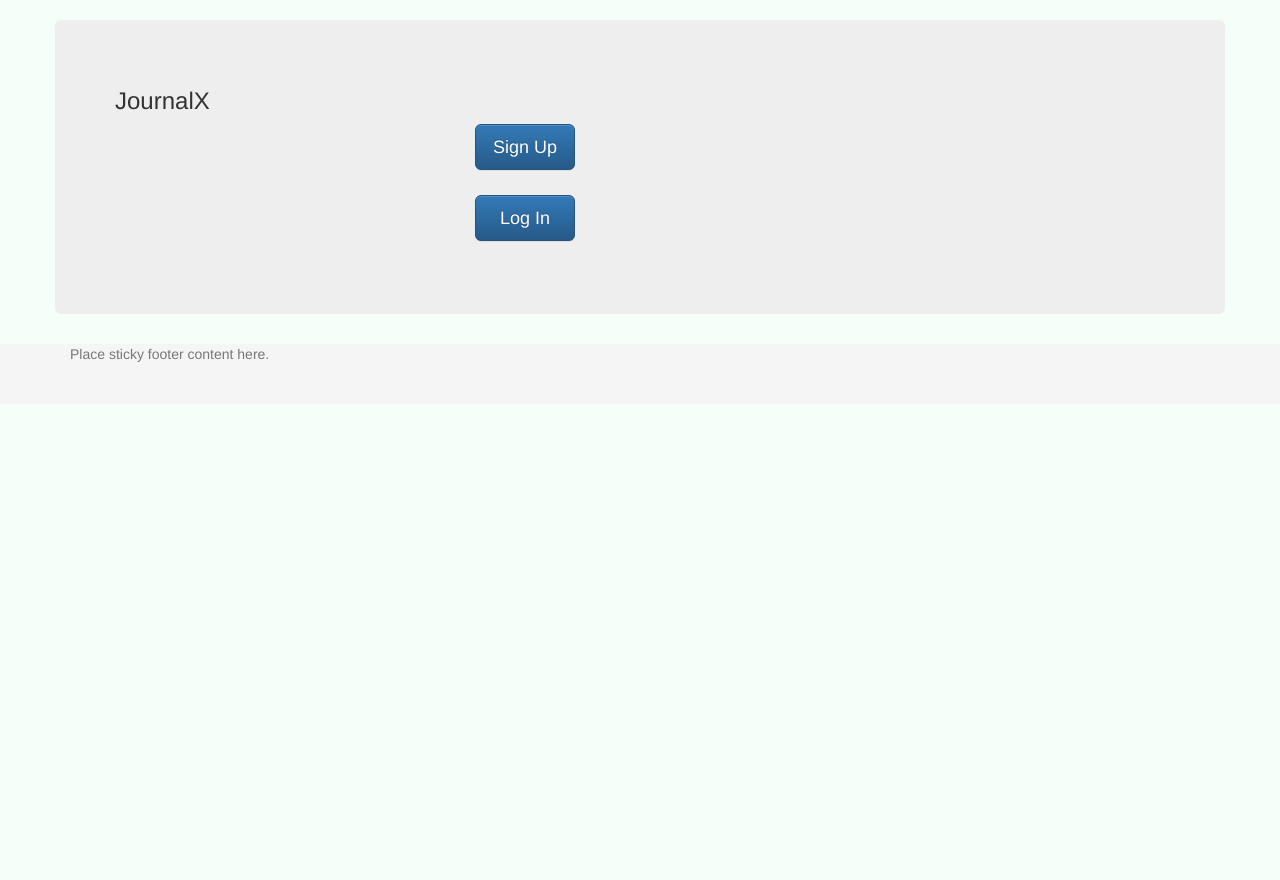
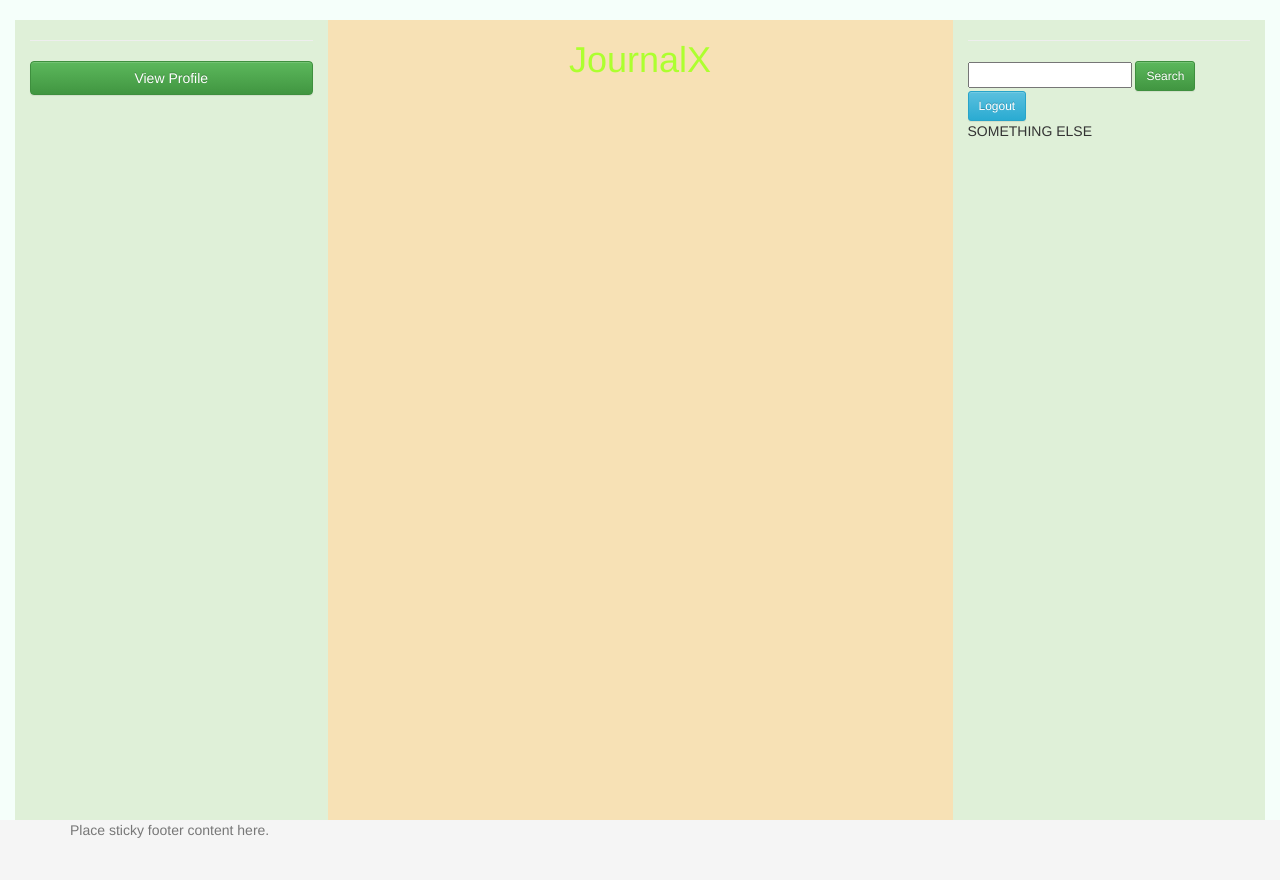
Before and after one commit to Phillisk/bc-7-journalx-flask-app, a Flask app: page /auth/index/ in a window 1280 px wide. Shown: the part 53-933 px from the top of the page. Before the commit the page ends 415 px from the top, so only its background shows below. Run offline with Flask 2, Linux system fonts and the light colour scheme; a user stored in the database is signed in; some libraries are stand-ins or nearby versions.

Commit message:
update styles for index html

```diff
--- a/app/templates/auth/index.html
+++ b/app/templates/auth/index.html
@@ -1,24 +1,33 @@
-{%extends "auth/base.html" %}
+{% extends "auth/base.html" %}
 
-{%block content%}
-<div class = "container jumbotron">
-	<div class = "hometitle">
-		<h3> JournalX </h1>
-	</div>
-	<div class = "row">
-		<div class = "col-lg-4"></div>
-		<div class = "col-lg-4">
-			<div class = "centerbtn">
-				<p><a class = "btn btn-primary btn-lg" href="{{ url_for('auth.signup')}}"> Sign Up </a></p>
-				<p><a class = "btn btn-primary btn-lg" href="{{ url_for('auth.login')}}">  Log In </a></p>
+{% block content %}
+    <div class="row-fluid">
+        <div class="col-lg-3 left-side">
+        <hr>
+            {% block left_content %}
+                {{ super() }}
+            {% endblock %}
+        </div>
+        <div id="center-side-id" class="col-lg-6 center-side">
+            {% block center_content %}
+                <div class="center-header">
+                    <h1>JournalX</h1>
+                </div>
+                {% if not g.user.is_authenticated %}
+                <div class="row">
+                    <div class="col-lg-12"><a class = "btn btn-primary btn-lg" href="{{ url_for('auth.signup')}}"> Sign Up </a></div>
+                    <div class="col-lg-12"><a class = "btn btn-primary btn-lg" href="{{ url_for('auth.login')}}">  Log In </a></div>
+                </div>
+                {% endif %}
+            {% endblock %}
+        </div>
 
-			</div>
-		</div>
-		<div class = "col-lg-4"></div>
-
-	</div>
-</div>
-
-
-
-{%endblock%}
+        <div class="col-lg-3 right-side">
+        <hr>
+            {% block right_content %}
+                {{ super() }}
+                SOMETHING ELSE
+            {% endblock %}
+        </div>
+    </div>
+{% endblock %}
```
